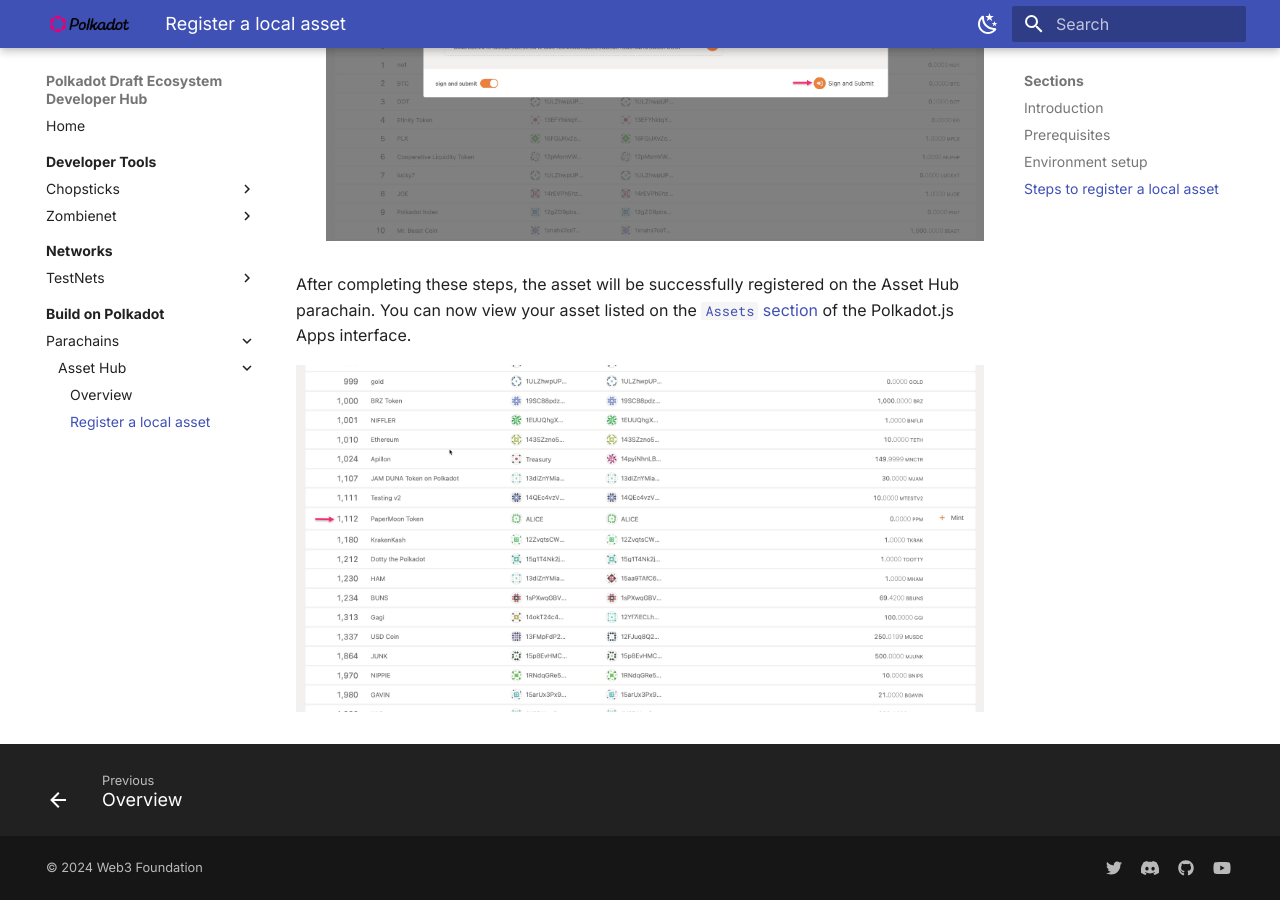
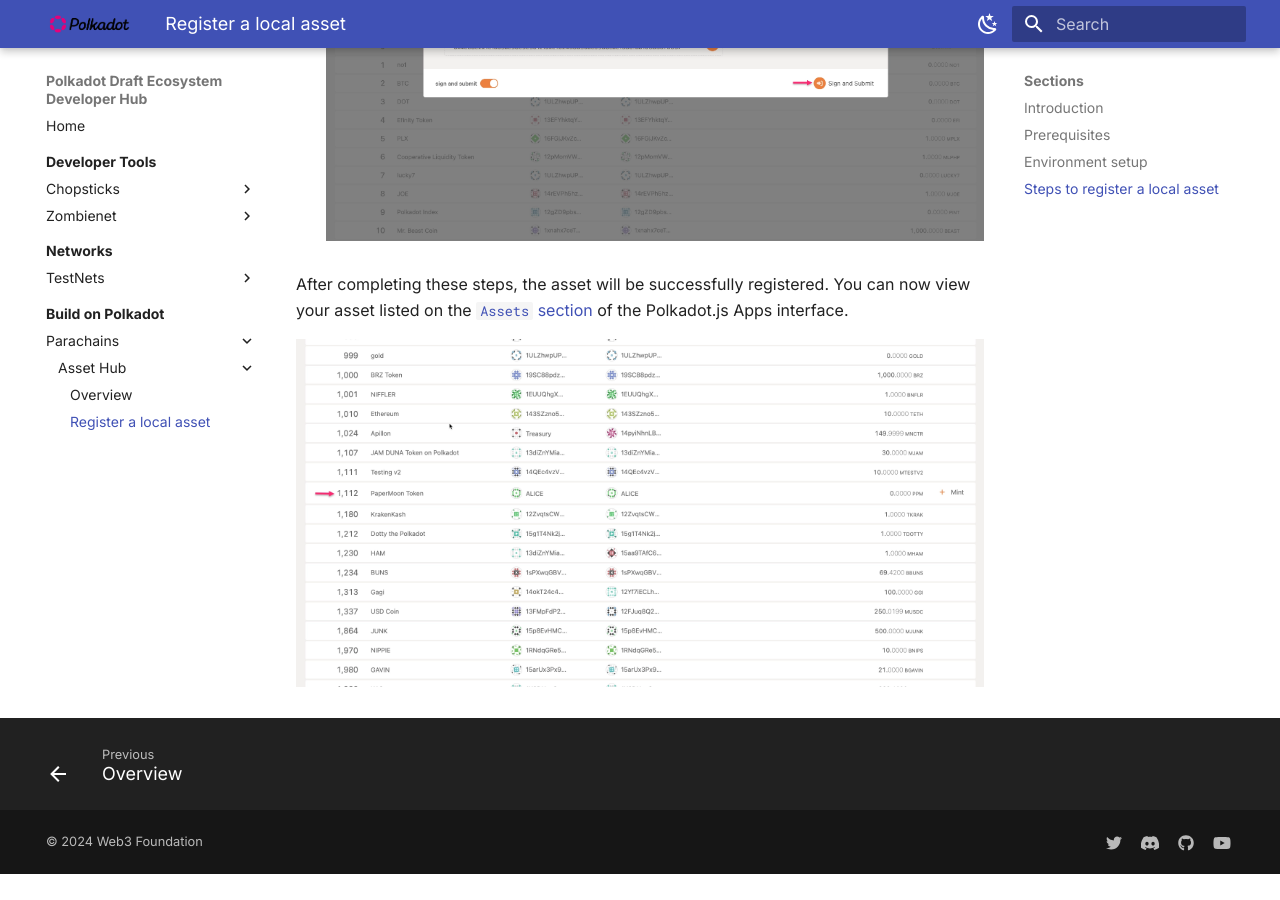
Before and after one commit to papermoonio/polkadot-ecosystem-docs-draft, an MkDocs documentation site: the page built from docs/build-on-polkadot/parachains/asset-hub/register-a-local-asset.md, in a window 1280 px wide and 900 px high, scrolled down 4168 px. Built offline with MkDocs 1.6.1 and Material for MkDocs 9.7.7, drawn with Linux system fonts in a browser that asks for light colours; after the commit the page ends 5042 px from its top, so only the background shows below that.

Commit message:
Update docs/build-on-polkadot/parachains/asset-hub/register-a-local-asset.md
Co-authored-by: 0xLucca <95830307+0xLucca@users.noreply.github.com>

```diff
--- a/docs/build-on-polkadot/parachains/asset-hub/register-a-local-asset.md
+++ b/docs/build-on-polkadot/parachains/asset-hub/register-a-local-asset.md
@@ -76,6 +76,6 @@
 
     ![Sign and Submit](/polkadot-ecosystem-docs-draft/images/building-on-polkadot/parachains/asset-hub/registering-a-local-asset/registering-a-local-asset-6.webp)
 
-After completing these steps, the asset will be successfully registered on the Asset Hub parachain. You can now view your asset listed on the [`Assets` section](https://polkadot.js.org/apps/#/assets){target=_blank} of the Polkadot.js Apps interface.
+After completing these steps, the asset will be successfully registered. You can now view your asset listed on the [`Assets` section](https://polkadot.js.org/apps/#/assets){target=_blank} of the Polkadot.js Apps interface.
 
 ![Asset listed on Polkadot.js Apps](/polkadot-ecosystem-docs-draft/images/building-on-polkadot/parachains/asset-hub/registering-a-local-asset/registering-a-local-asset-7.webp)
```
